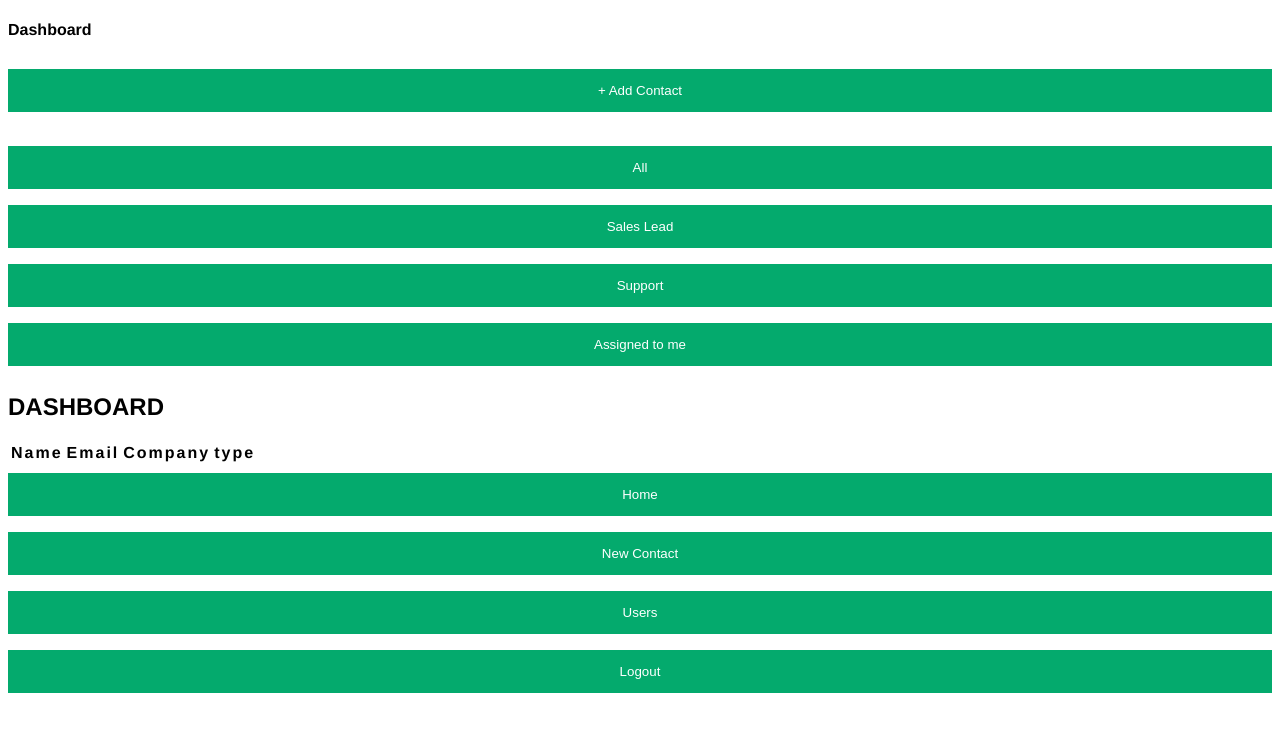
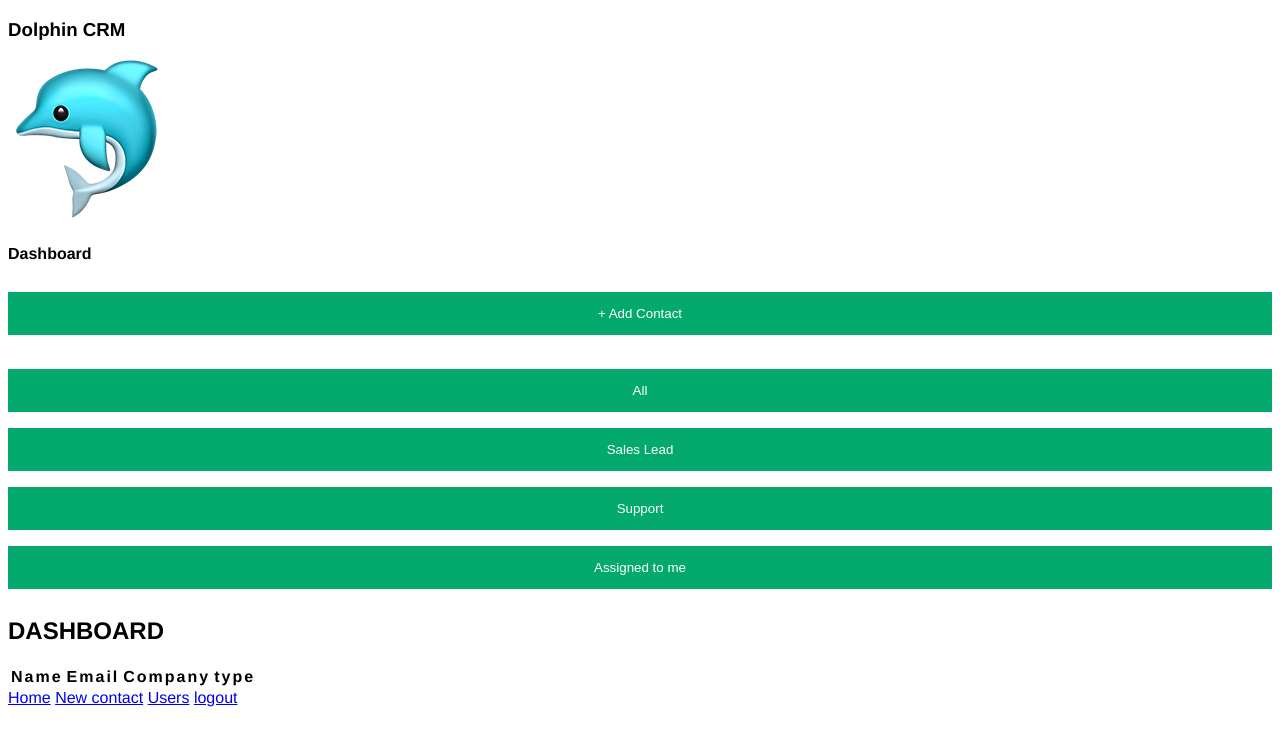
Before and after one commit to Ashpetre/info2180-finalproject, a PHP site: page /dashboard.php in a window 1280 px wide. Shown: the top 746 px of the page. Run offline with PHP 8.4, Linux system fonts and the light colour scheme; a user stored in the database is signed in; data that the repository does not hold is empty.

Commit message:
Ashli's update

```diff
--- a/dashboard.php
+++ b/dashboard.php
@@ -12,10 +12,14 @@ if (!isset($_SESSION["user"])){
     <title>Dashboard</title>
     <link rel="stylesheet" href="styles.css">
     <script src="login.js"></script>
+    <header>
+    <h3>Dolphin CRM</h3>
+    <img src="dolphin.jpg" alt="dolphin">
 </head>
 <body>
-    <header>
-        <H4>Dashboard</H4>
+</header>
+<div class="dashboard">
+<H4>Dashboard</H4>
         <button class="Addcontact" onclick="window.location.href='AddUser.php'">
         + Add Contact</button>
         <div class="filter">
@@ -63,16 +67,15 @@ if (!isset($_SESSION["user"])){
         </table>
 
         </div>
-
+</div>
         <div class="sidenav">
-            <button>Home</button>
-            <button>New Contact</button>
-            <button>Users</button>
-            <button>Logout</button>
+            <a href="dashboard.php">Home</a>
+       		<a href="new_contact.html">New contact</a>
+       		<a href="view_users.html">Users</a>
+       		<a href="logout.html">logout</a>
 
         </div>
 
-    </header>
 </body>
 
 </html>
```
Also changed, not shown: dashboard.js (added).
